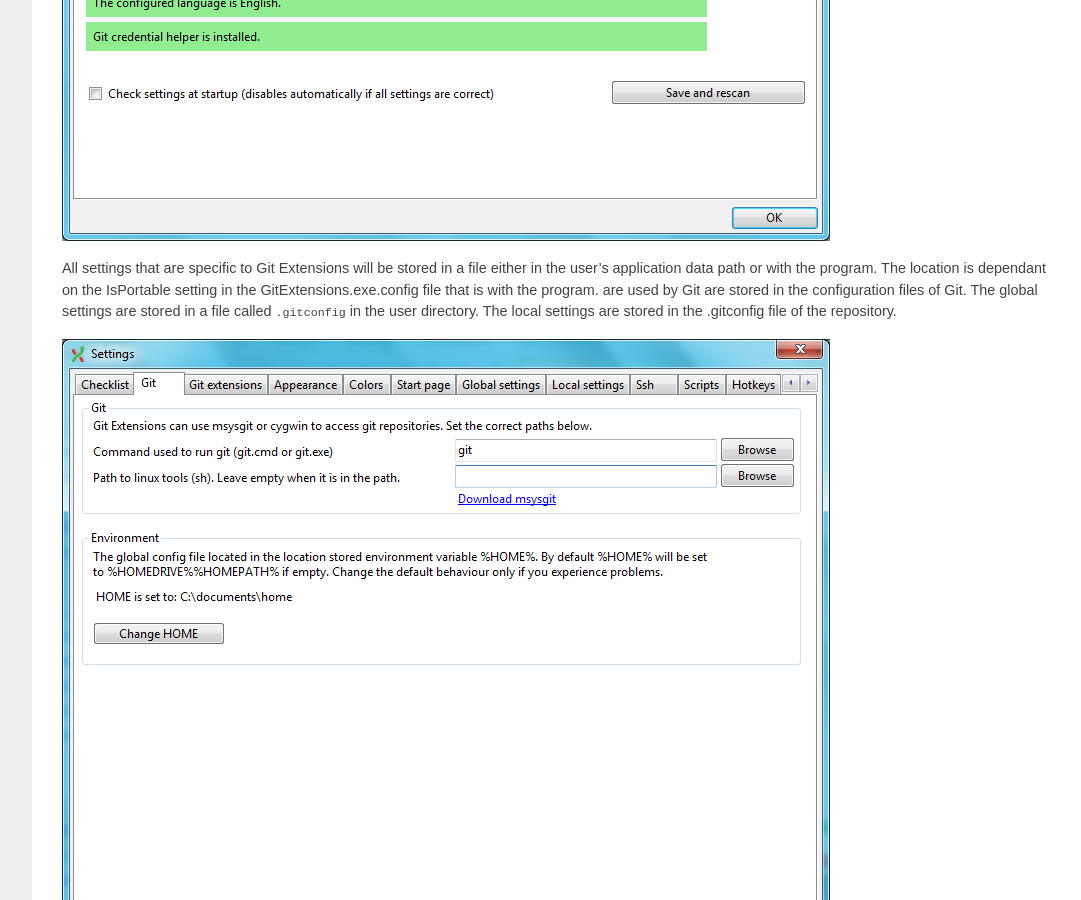
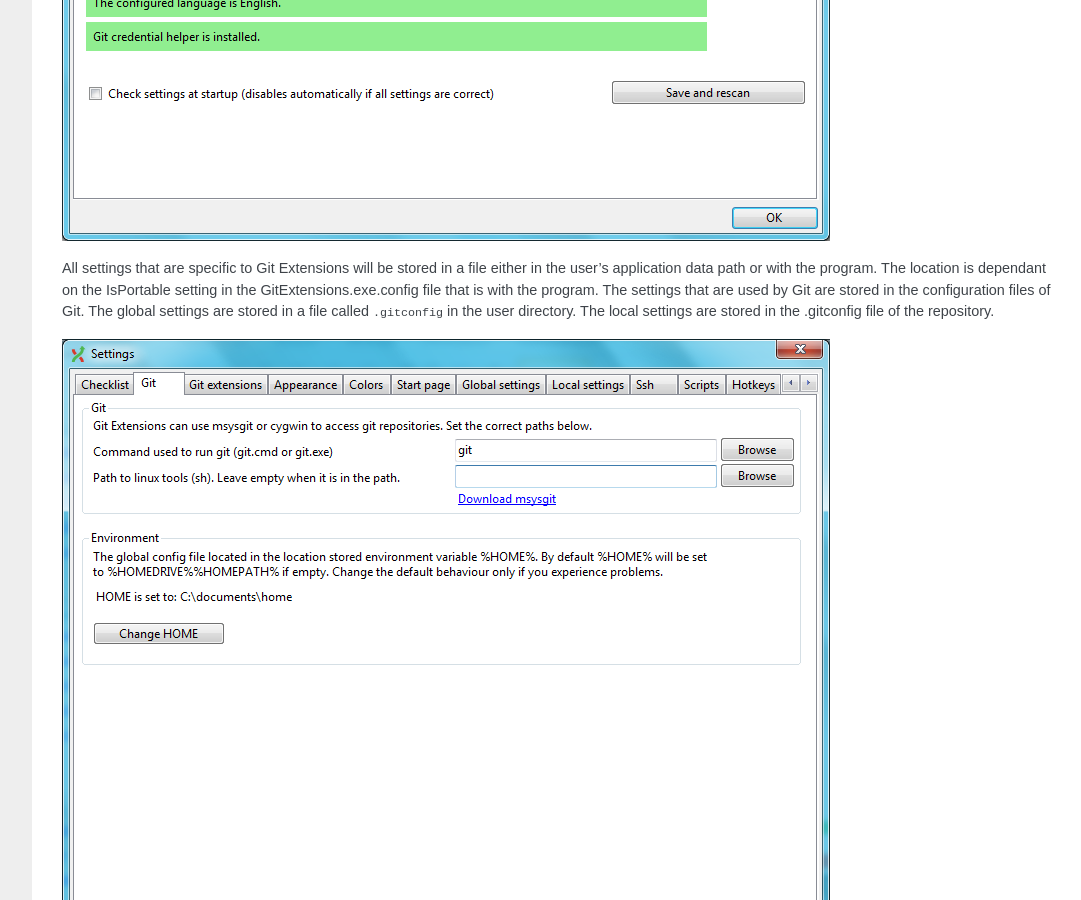
Before and after one commit to martinqt/GitExtensionsDoc, a Sphinx documentation site: the page built from source/getting_started.rst, in a window 1280 px wide and 900 px high, scrolled down 4195 px. Shown: the whole window, without its empty margins (198-1279 px from the left). Built offline with Sphinx 7.4.7, drawn with Linux system fonts in a browser that asks for light colours.

Commit message:
Fix incomplete sentence.

```diff
--- a/source/getting_started.rst
+++ b/source/getting_started.rst
@@ -77,7 +77,7 @@
 
 All settings that are specific to Git Extensions will be stored in a file either in the user's application data path or with the program.
 The location is dependant on the IsPortable setting in the GitExtensions.exe.config file that is with the program.
-are used by Git are stored in the configuration files of Git. The global settings are stored in a file called
+The settings that are used by Git are stored in the configuration files of Git. The global settings are stored in a file called
 ``.gitconfig`` in the user directory. The local settings are stored in the .git\config file of the repository.
 
 .. image:: /images/settings/git.png
```
